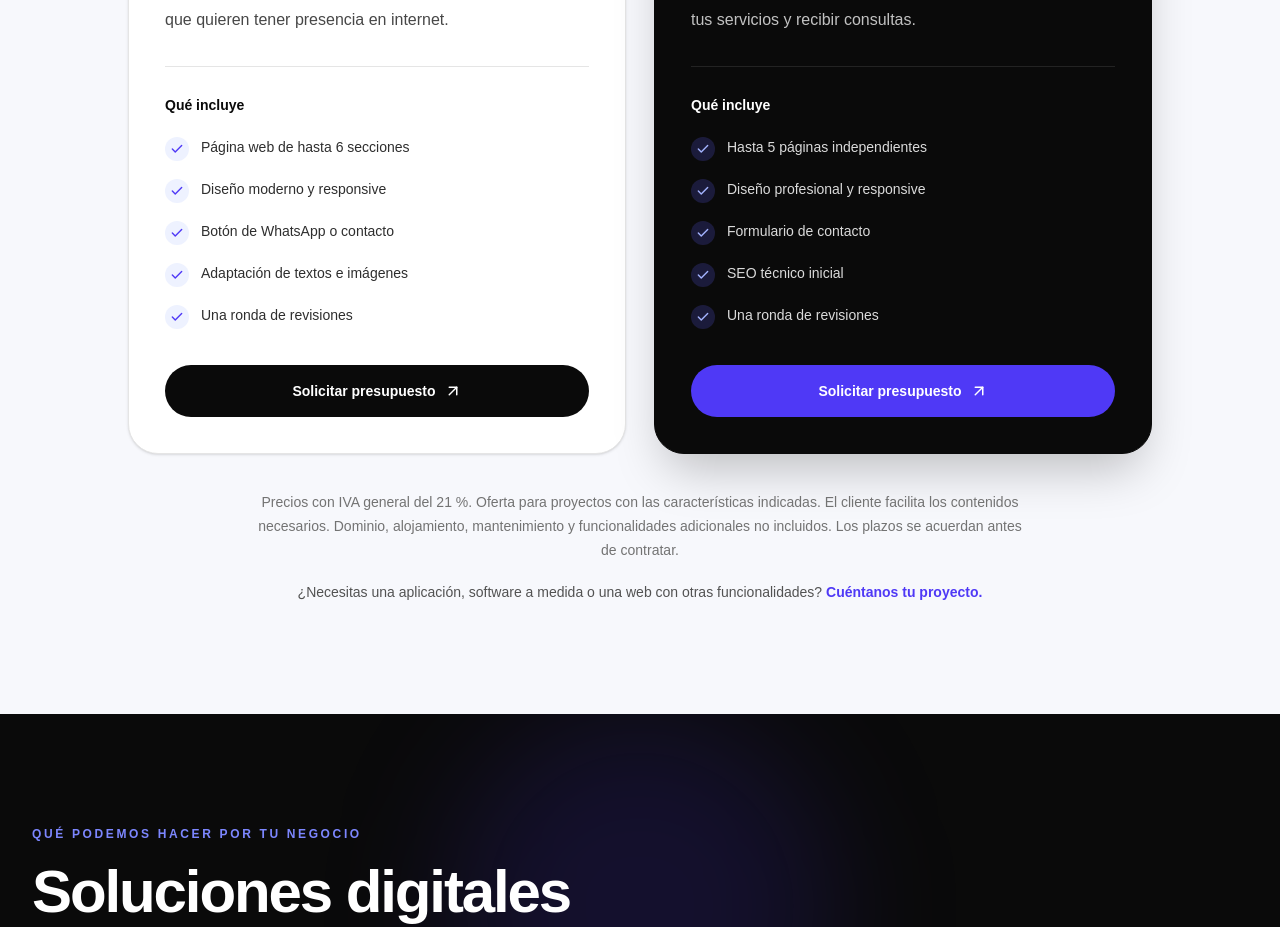
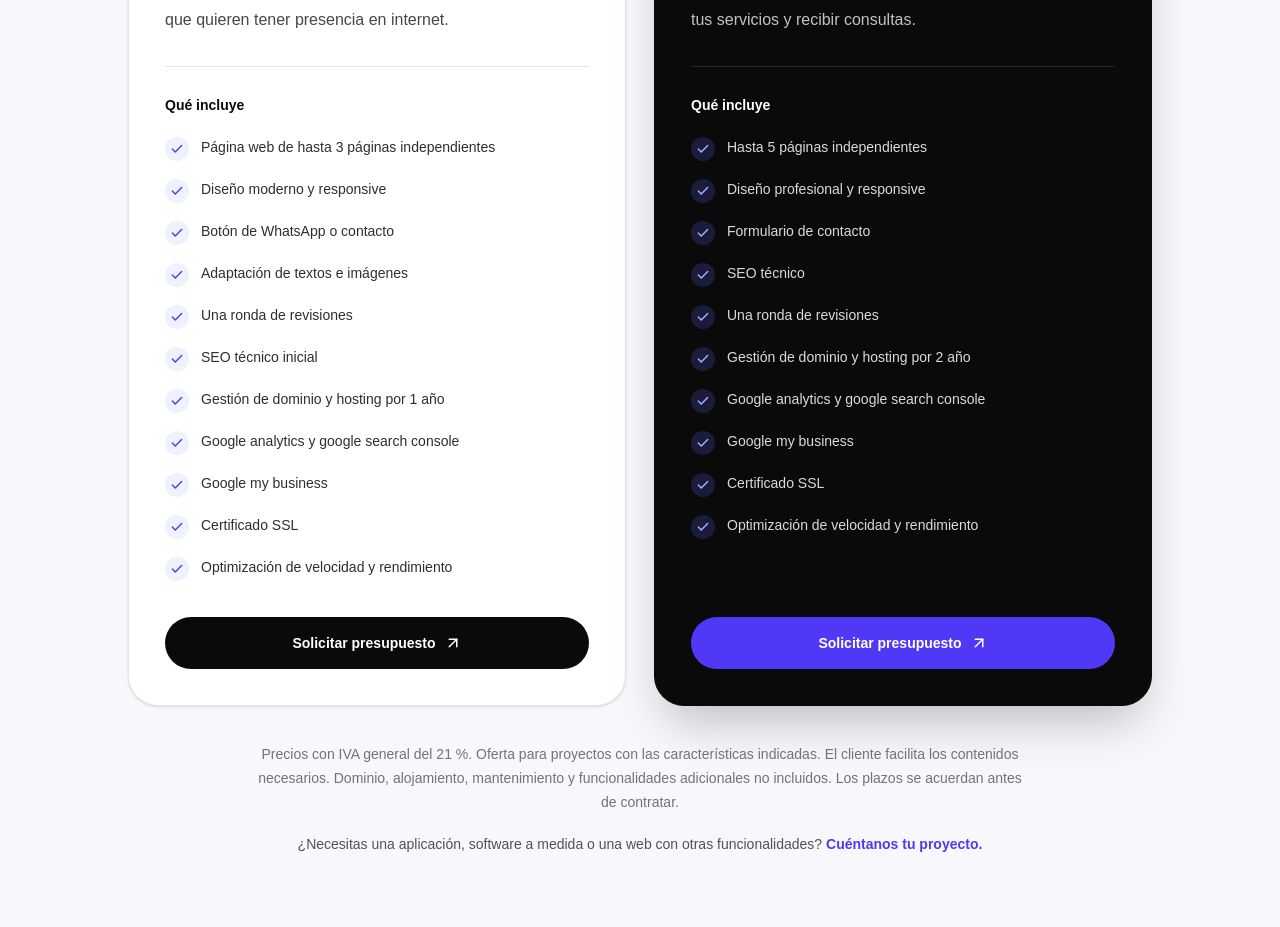
Before and after one commit to Javiermartin12/Novascode, a Next.js app: page / in a window 1280 px wide. Shown: the part 1560-2487 px from the top of the page. Built offline with nearby package versions, Linux system fonts and the light colour scheme; no server answers.

Commit message:
feat: actualizar características de ofertas en LaunchOffer

```diff
--- a/src/components/home/LaunchOffer.tsx
+++ b/src/components/home/LaunchOffer.tsx
@@ -9,11 +9,17 @@ const offers = [
     description:
       "La solución ideal para autónomos y pequeños negocios que quieren tener presencia en internet.",
     features: [
-      "Página web de hasta 6 secciones",
+      "Página web de hasta 3 páginas independientes",
       "Diseño moderno y responsive",
       "Botón de WhatsApp o contacto",
       "Adaptación de textos e imágenes",
       "Una ronda de revisiones",
+      "SEO técnico inicial",
+      "Gestión de dominio y hosting por 1 año",
+      "Google analytics y google search console",
+      "Google my business",
+      "Certificado SSL",
+      "Optimización de velocidad y rendimiento",
     ],
     featured: false,
   },
@@ -27,8 +33,13 @@ const offers = [
       "Hasta 5 páginas independientes",
       "Diseño profesional y responsive",
       "Formulario de contacto",
-      "SEO técnico inicial",
+      "SEO técnico ",
       "Una ronda de revisiones",
+      "Gestión de dominio y hosting por 2 año",
+      "Google analytics y google search console",
+      "Google my business",
+      "Certificado SSL",
+      "Optimización de velocidad y rendimiento",
     ],
     featured: true,
   },
```
